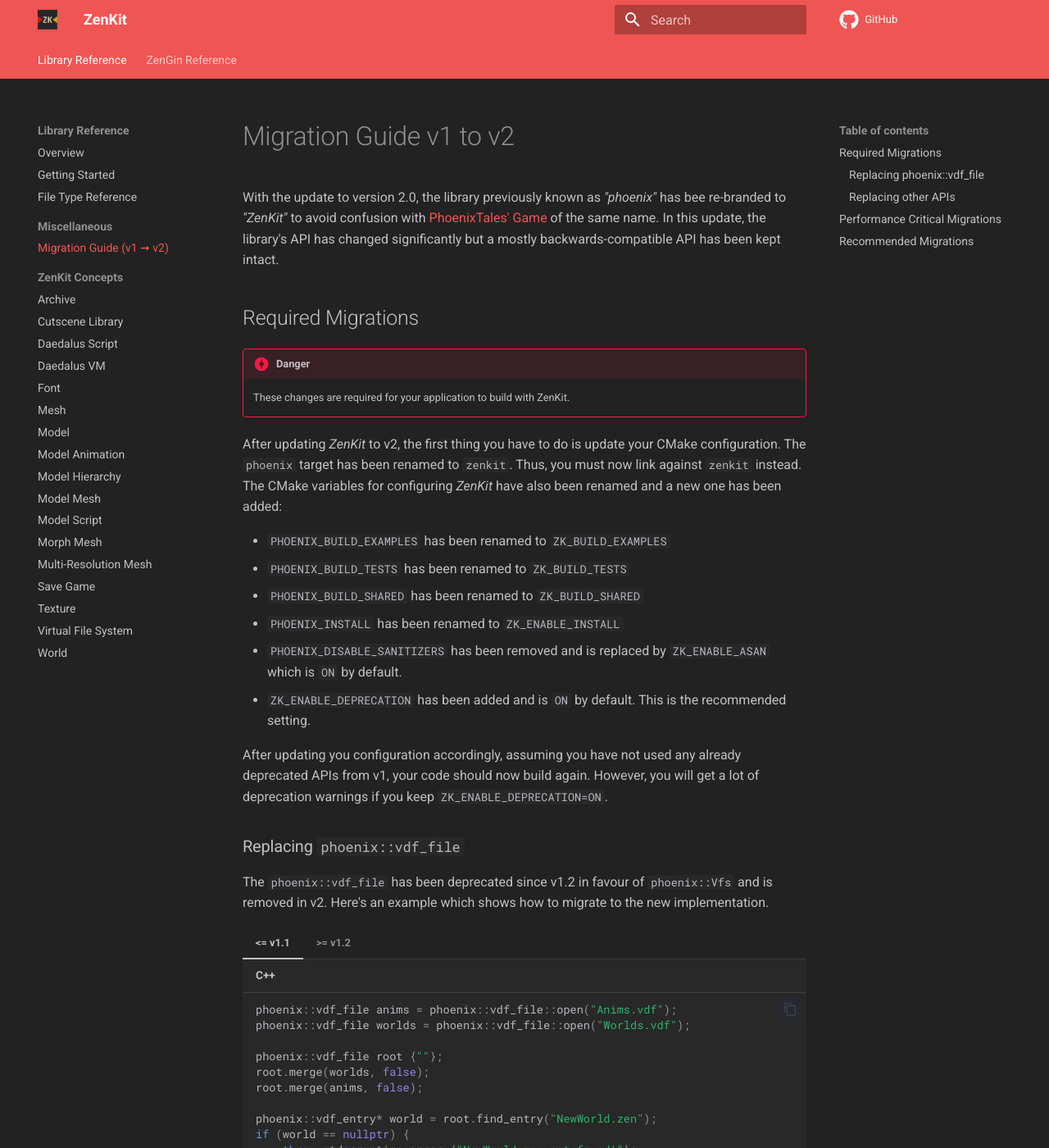
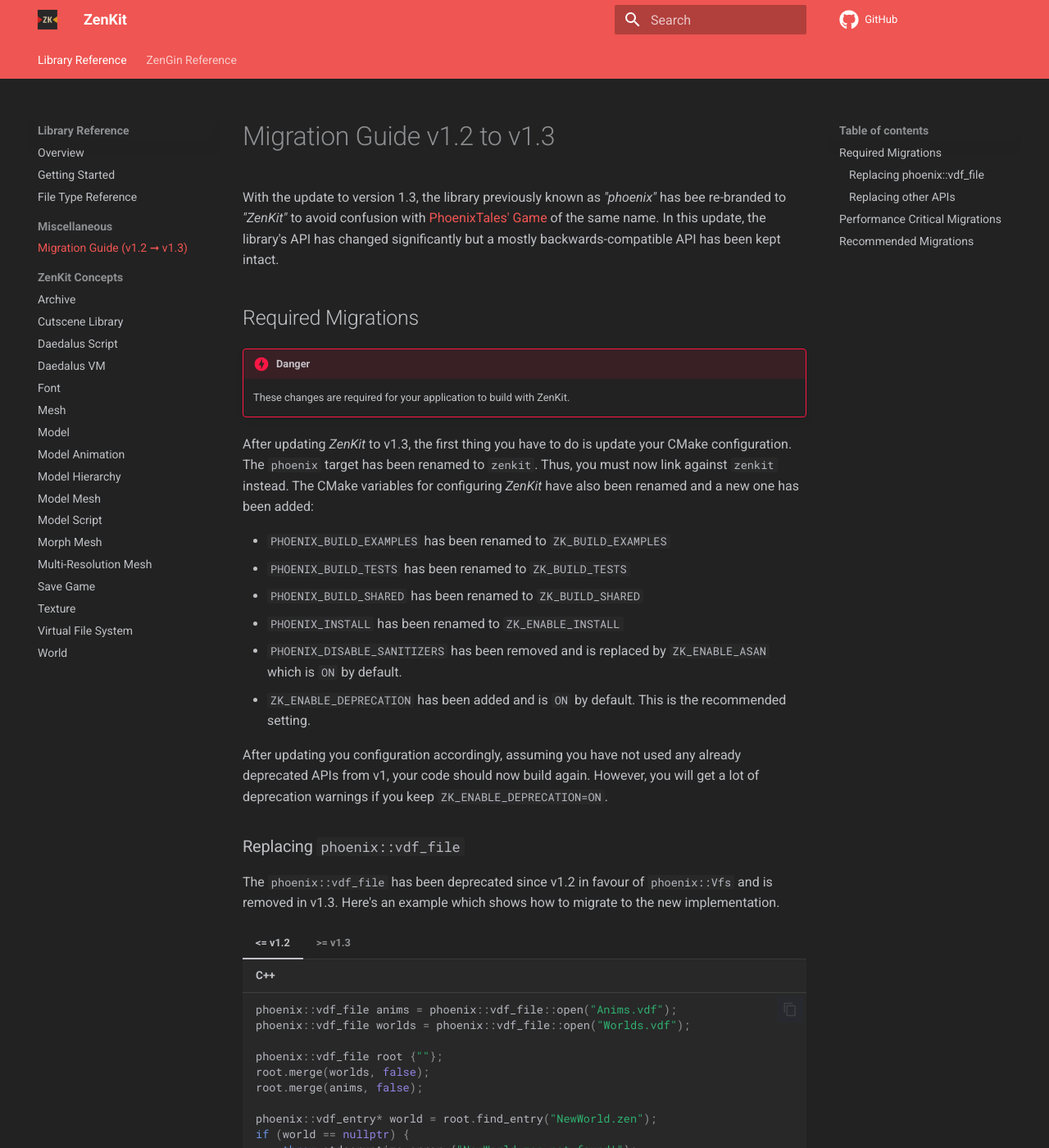
Before and after one commit to GothicKit/ZenKit, an MkDocs documentation site: the page built from docs/library/misc/v1.2-to-v1.3.md, in a window 1280 px wide and 1400 px high. Shown: the whole window at 82% size. Built offline with MkDocs 1.6.1 and Material for MkDocs 9.7.7, drawn with Linux system fonts in a browser that asks for light colours; comment, search, counter and statistics services are not loaded; some of the changed text lies outside the part shown.

Commit message:
chore(docs): update version infos

````diff
--- a/CMakeLists.txt
+++ b/CMakeLists.txt
@@ -1,5 +1,5 @@
 cmake_minimum_required(VERSION 3.10)
-project(ZenKit VERSION 2.0.0)
+project(ZenKit VERSION 1.3.0)
 include(support/BuildSupport.cmake)
 
 set(CMAKE_CXX_STANDARD 17)
--- a/docs/library/misc/v1-to-v2.md
+++ b/docs/library/misc/v1.2-to-v1.3.md
@@ -1,6 +1,6 @@
-# Migration Guide v1 to v2
+# Migration Guide v1.2 to v1.3
 
-With the update to version 2.0, the library previously known as *"phoenix"* has bee re-branded to *"ZenKit"* to avoid
+With the update to version 1.3, the library previously known as *"phoenix"* has bee re-branded to *"ZenKit"* to avoid
 confusion with [PhoenixTales' Game](https://phoenixthegame.com/main) of the same name. In this update, the library's
 API has changed significantly but a mostly backwards-compatible API has been kept intact.
 
@@ -9,7 +9,7 @@
 !!! danger
     These changes are required for your application to build with ZenKit.
 
-After updating *ZenKit* to v2, the first thing you have to do is update your CMake configuration. The `phoenix` target
+After updating *ZenKit* to v1.3, the first thing you have to do is update your CMake configuration. The `phoenix` target
 has been renamed to `zenkit`. Thus, you must now link against `zenkit` instead. The CMake variables for configuring
 *ZenKit* have also been renamed and a new one has been added:
 
@@ -25,10 +25,10 @@
 
 ### Replacing `phoenix::vdf_file`
 
-The `phoenix::vdf_file` has been deprecated since v1.2 in favour of `phoenix::Vfs` and is removed in v2. Here's an
+The `phoenix::vdf_file` has been deprecated since v1.2 in favour of `phoenix::Vfs` and is removed in v1.3. Here's an
 example which shows how to migrate to the new implementation.
 
-=== "<= v1.1"
+=== "<= v1.2"
 
     ```c++
     phoenix::vdf_file anims = phoenix::vdf_file::open("Anims.vdf");
@@ -48,7 +48,7 @@
     // use `buf`
     ```
 
-=== ">= v1.2"
+=== ">= v1.3"
 
     ```c++
     phoenix::Vfs vfs {};
@@ -67,7 +67,7 @@
 
 ### Replacing other APIs
 
-The following APIs have been deprecated v1 and removed in v2:
+The following APIs have been deprecated v1.2 and removed in v1.3:
 
 * `way_net::waypoint(std::string const&)` - Directly access the `waypoints` member instead
 * `archive_reader::read_raw_bytes()` - Replaced by `archive_reader::read_raw_bytes(size_t)`
@@ -87,7 +87,7 @@
 To remedy this, all you need to do is use the `.load(Read*)` API instead of the `::parse(buffer)` API when loading in
 any *ZenKit* asset. Here's an example which shows the differences between both versions when loading animations.
 
-=== "< v2.0"
+=== "< v1.3"
 
     ```cpp title="Example"
     #include <phoenix/Animation.hh>
@@ -102,7 +102,7 @@
     }
     ```
 
-=== ">= v2.0"
+=== ">= v1.3"
 
     ```cpp title="Example"
     #include <phoenix/animation.hh>
--- a/mkdocs.yml
+++ b/mkdocs.yml
@@ -8,7 +8,7 @@
       - 'Getting Started': 'library/quickstart.md'
       - 'File Type Reference': 'library/reference.md'
       - 'Miscellaneous':
-          - 'Migration Guide (v1 ➞ v2)': 'library/misc/v1-to-v2.md'
+          - 'Migration Guide (v1.2 ➞ v1.3)': 'library/misc/v1.2-to-v1.3.md'
       - 'ZenKit Concepts':
           - 'Archive': 'library/api/archive.md'
           - 'Cutscene Library': 'library/api/cutscene-library.md'
````
Also changed, not shown: other parts of docs/library/misc/v1.2-to-v1.3.md (+1 -1 lines), readme.md (+2 -13 lines).
